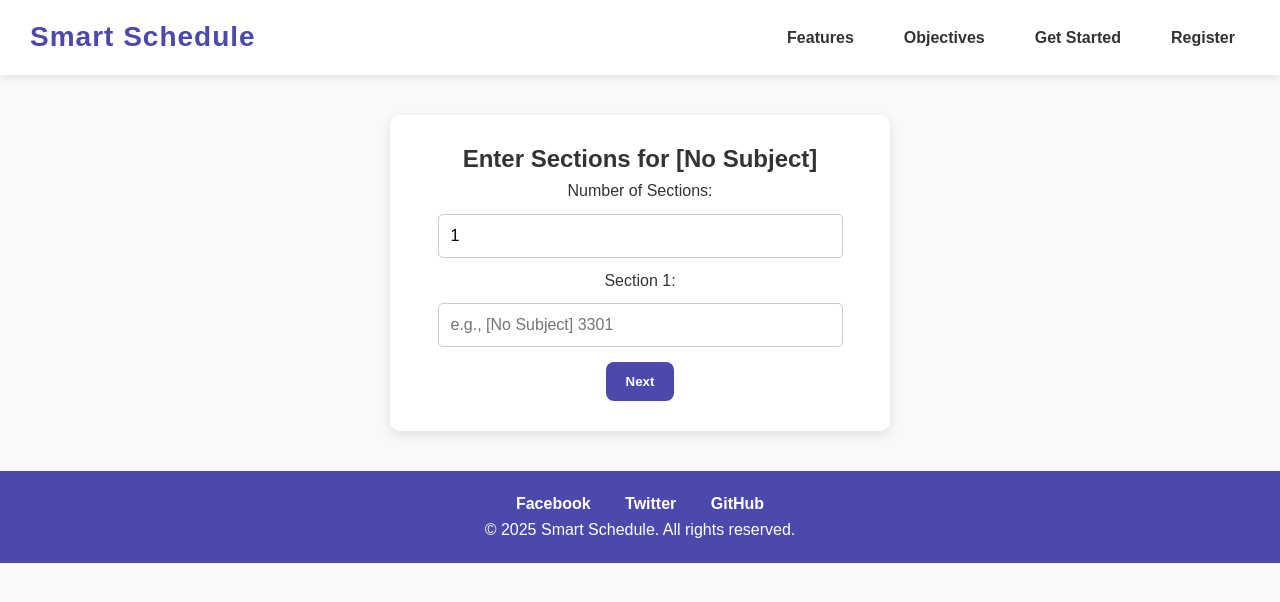
After one commit to Zain-51/--SS2--------, a Flask app: page /sections-input in a window 1280 px wide. The commit adds this page. Shown: the top 602 px of the page. Run offline with Flask 3, Linux system fonts and the light colour scheme.

Commit message:
Sections-input

```diff
--- a/main.py
+++ b/main.py
@@ -8,6 +8,10 @@ def home():
 @app.route("/subjects")
 def subjects():
     return render_template("subjects.html")
+
+@app.route("/sections-input")
+def sections_input():
+    return render_template("sections-input.html")
 
 @app.route("/sections")
 def sections():
--- a/static/app.js
+++ b/static/app.js
@@ -35,6 +35,14 @@ document.addEventListener("DOMContentLoaded", () => {
         default:
             console.log("Welcome to Smart Schedule!");
     }
+
+     // Add this for section-input.html جديد
+  const sectionCountInput = document.getElementById('section-count');
+  if (sectionCountInput) {
+    sectionCountInput.addEventListener('input', generateSectionInputs);
+    generateSectionInputs(); // Initialize on page load
+  }
+
 });
 
 // ======================================================
@@ -56,6 +64,70 @@ function redirectTo(page, message) {
     alert(message);
     window.location.href = page;
 }
+
+function loadSubject() {
+    const subjects = getSubjects();
+    const subjectIndex = new URLSearchParams(window.location.search).get('subject') || 0;
+    const subjectName = subjects[subjectIndex] || '[No Subject]';
+    document.getElementById('current-subject').textContent = subjectName;
+}
+
+// ======================================================
+// ✅ PAGE INITIALIZATION (DOMContentLoaded)
+// ======================================================
+document.addEventListener("DOMContentLoaded", () => {
+    console.log("🚀 Smart Schedule initialized");
+
+    // Load current subject name (for sections-input.html)
+    loadSubject();
+
+    // Initialize dynamic inputs based on current page
+    const currentPage = window.location.pathname.split("/").pop();
+
+    if (currentPage === "subjects.html" || currentPage === "subjects") {
+        generateSubjectInputs();
+    }
+    else if (currentPage === "sections-input.html" || currentPage === "sections-input") {
+        generateSectionInputs();
+        // Initialize section count input listener
+        const sectionCountInput = document.getElementById('section-count');
+        if (sectionCountInput) {
+            sectionCountInput.addEventListener('input', generateSectionInputs);
+            generateSectionInputs(); // Initial generation
+        }
+    }
+    else if (currentPage === "sections.html" || currentPage === "sections") {
+        if (getSubjects().length > 0) {
+            generateScheduleTable();
+        }
+    }
+
+    // Initialize dark mode if the toggle exists
+    const darkModeToggle = document.getElementById('darkModeToggle');
+    if (darkModeToggle) {
+        darkModeToggle.addEventListener('click', toggleDarkMode);
+        applyDarkMode(); // Apply saved mode
+    }
+});
+
+
+// ======================================================
+// 🆕 NEW: Section Input Generation Logic الجديدة حقت sections-input.html
+// ======================================================
+function generateSectionInputs() {
+    const count = document.getElementById('section-count').value;
+    const container = document.getElementById('section-names-container');
+    const currentSubject = document.getElementById('current-subject').textContent;
+
+    container.innerHTML = '';
+
+    for (let i = 1; i <= count; i++) {
+      container.innerHTML += `
+        <label>Section ${i}:</label>
+        <input type="text" id="section-${i}" placeholder="e.g., ${currentSubject} ${3300 + i}">
+      `;
+    }
+  }
 
 // ======================================================
 // 🚀 1️⃣ صفحة إدخال المواد (subjects.html)
@@ -88,27 +160,135 @@ function submitSubjects() {
 
     if (subjects.length > 0) {
         localStorage.setItem("subjects", JSON.stringify(subjects));
-        window.location.href = "sections";
+        window.location.href = "sections-input?subject=0"; // Redirect to the first subject's section input page
     } else {
         alert("⚠️ Please enter at least one subject.");
     }
 }
 
 // ======================================================
-// 🚀 2️⃣ صفحة تحديد الجدول الزمني (sections.html)
+// 🚀 SECTIONS-INPUT PAGE (sections-input.html) - FIXED
 // ======================================================
 let currentSubjectIndex = 0;
-let schedules = getSchedules();
 
-function generateScheduleTable() {
+function submitSections() {
+
+    // Debugging: Check if DOM is loaded
+    console.log("Document body:", document.body.innerHTML); // Check if DOM loaded
+    const sectionCountInput = document.getElementById("section-count");
+    if (!sectionCountInput) {
+        console.error("Missing elements:", {
+            'section-count': document.getElementById("section-count"),
+            'current-subject': document.getElementById("current-subject")
+        });
+        return;
+    }
+
+    const params = new URLSearchParams(window.location.search);
+    const subjectIndex = parseInt(params.get("subject")) || 0;
+    const subjects = getSubjects();
+    const currentSubject = subjects[subjectIndex];
+
+    // 1. Save the current sections
+    const sectionCount = sectionCountInput.value;
+    const sections = {};
+    const allSchedules = getSchedules()
+    Object.assign(allSchedules, sections);
+    localStorage.setItem("schedules", JSON.stringify(allSchedules));
+
+    for (let i = 1; i <= sectionCount; i++) {
+        const sectionName = document.getElementById(`section-${i}`).value.trim();
+        if (sectionName) {
+            // Store as "Subject - Section" (e.g. "Math - 3301")
+            sections[`${currentSubject} - ${sectionName}`] = []; // Empty slots for now
+        }
+    }
+
+    // 2. Merge with existing data
+    const allSections = getSchedules();
+    Object.assign(allSections, sections);
+    localStorage.setItem("schedules", JSON.stringify(allSections));
+
+    // 3. Debug output
+    console.log("Saved sections:", allSections);
+
+    // 4. Redirect logic
+    if (subjectIndex < subjects.length - 1) {
+        window.location.href = `/sections-input?subject=${subjectIndex + 1}`;
+    } else {
+        window.location.href = "sections";
+    }
+}
+
+// Initialize section inputs
+document.addEventListener("DOMContentLoaded", () => {
+    const params = new URLSearchParams(window.location.search);
+    const subjectIndex = parseInt(params.get("subject")) || 0;
+    const subjects = getSubjects();
+
+    if (subjects.length > 0) {
+        document.getElementById("current-subject").textContent = subjects[subjectIndex];
+    }
+
+    // Initialize section count listener
+    const sectionCountInput = document.getElementById("section-count");
+    if (sectionCountInput) {
+        sectionCountInput.addEventListener("input", generateSectionInputs);
+        generateSectionInputs(); // Initial generation
+    }
+});
+
+// ======================================================
+// 🚀 2️⃣ صفحة تحديد الجدول الزمني (sections.html) - UPDATED
+// ======================================================
+let currentSectionIndex = 0;
+let allSections = [];
+
+function initializeSectionPage() {
+    // Load all sections from storage
+    const schedules = getSchedules();
+    allSections = Object.keys(schedules);
+
+    // Set up event listeners
+    document.getElementById('next-btn').addEventListener('click', nextSection);
+    document.getElementById('prev-btn').addEventListener('click', prevSection);
+
+    // Initial UI update
+    updateSectionUI();
+}
+
+function updateSectionUI() {
+    if (allSections.length === 0) {
+        console.error("No sections found!");
+        return;
+    }
+
+    const currentSection = allSections[currentSectionIndex];
+
+    // Update UI elements
+    document.getElementById('current-section').textContent = currentSection;
+    document.getElementById('current-section-number').textContent = currentSectionIndex + 1;
+    document.getElementById('total-sections').textContent = allSections.length;
+
+    // Update button states
+    document.getElementById('prev-btn').disabled = currentSectionIndex === 0;
+    document.getElementById('next-btn').textContent =
+        currentSectionIndex === allSections.length - 1 ? "Finish" : "Next Section";
+
+    // Generate the schedule table
+    generateScheduleTable(currentSection);
+}
+
+function generateScheduleTable(currentSection) {
     const scheduleBody = document.getElementById("schedule-body");
     if (!scheduleBody) return;
 
-    scheduleBody.innerHTML = ""; // إعادة تعيين الجدول
+    scheduleBody.innerHTML = "";
 
-    const times = ["8:00 AM", "9:00 AM", "10:00 AM", "11:00 AM", "12:00 PM", "1:00 PM", "2:00 PM", "3:00 PM", "4:00 PM", "5:00 PM"];
+    const times = ["8:00 AM", "9:00 AM", "10:00 AM", "11:00 AM", "12:00 PM",
+                  "1:00 PM", "2:00 PM", "3:00 PM", "4:00 PM", "5:00 PM"];
     const days = ["Sunday", "Monday", "Tuesday", "Wednesday", "Thursday"];
-    const subjects = getSubjects();
+    const schedules = getSchedules();
 
     times.forEach(time => {
         const row = document.createElement("tr");
@@ -120,6 +300,16 @@ function generateScheduleTable() {
             cell.dataset.day = day;
             cell.dataset.time = time;
 
+            // Check if this slot is already selected
+            const sectionSlots = schedules[currentSection] || [];
+            const isSelected = sectionSlots.some(slot =>
+                slot.day === day && slot.time === time);
+
+            if (isSelected) {
+                cell.classList.add("selected");
+                cell.textContent = "✔";
+            }
+
             cell.addEventListener("click", () => {
                 cell.classList.toggle("selected");
                 cell.textContent = cell.classList.contains("selected") ? "✔" : "+";
@@ -130,33 +320,54 @@ function generateScheduleTable() {
 
         scheduleBody.appendChild(row);
     });
-
-    document.getElementById("subject-title").textContent = `Input sections for ${subjects[currentSubjectIndex]}`;
 }
 
-function nextSubject() {
+function nextSection() {
     saveCurrentSchedule();
-    const subjects = getSubjects();
 
-    if (currentSubjectIndex < subjects.length - 1) {
-        currentSubjectIndex++;
-        generateScheduleTable();
+    if (currentSectionIndex < allSections.length - 1) {
+        currentSectionIndex++;
+        updateSectionUI();
     } else {
-        localStorage.setItem("schedules", JSON.stringify(schedules)); // Save schedules to localStorage
-        console.log("Final schedules saved to localStorage:", schedules); // Debug: Check final schedules
         window.location.href = "preferences";
+    }
+}
+
+function prevSection() {
+    saveCurrentSchedule();
+
+    if (currentSectionIndex > 0) {
+        currentSectionIndex--;
+        updateSectionUI();
     }
 }
 
 function saveCurrentSchedule() {
     const selectedCells = document.querySelectorAll(".selected");
-    const currentSubject = getSubjects()[currentSubjectIndex];
+    const currentSection = allSections[currentSectionIndex];
+    const schedules = getSchedules();
 
-    schedules[currentSubject] = Array.from(selectedCells).map(cell => ({
+    schedules[currentSection] = Array.from(selectedCells).map(cell => ({
         day: cell.dataset.day,
         time: cell.dataset.time
     }));
+
+    localStorage.setItem("schedules", JSON.stringify(schedules));
 }
+
+// Initialize the page
+document.addEventListener("DOMContentLoaded", () => {
+    if (window.location.pathname.includes("sections")) {
+        initializeSectionPage();
+    }
+});
+
+//temprorary debugging code
+document.getElementById('prev-btn').addEventListener('click', (e) => {
+    e.preventDefault(); // Test if this fixes it
+    console.log("Prev clicked"); // Verify this logs
+    prevSection();
+});
 
 // ======================================================
 // 🚀 3️⃣ صفحة التفضيلات (preferences.html)
--- a/static/main.css
+++ b/static/main.css
@@ -508,3 +508,45 @@ body.dark-mode {
     color: white;
     transform: scale(1.05);
 }
+
+/* ====================================================== */
+/* 🆕 NEW SECTION STYLES (sections.html) */
+/* ====================================================== */
+
+/* Progress indicator */
+.progress-indicator {
+    text-align: center;
+    margin: 15px 0;
+    font-weight: 600;
+    color: #4b49ac;
+}
+
+/* Section navigation */
+.section-navigation {
+    display: flex;
+    justify-content: space-between;
+    margin-top: 25px;
+    gap: 15px;
+}
+
+#current-section {
+    color: #4b49ac;
+    font-weight: 600;
+}
+
+/* Button states */
+#prev-btn:disabled {
+    opacity: 0.5;
+    cursor: not-allowed;
+}
+
+/* Responsive adjustments */
+@media (max-width: 768px) {
+    .section-navigation {
+        flex-direction: column;
+    }
+
+    .section-navigation button {
+        width: 100%;
+    }
+}
--- /dev/null
+++ b/templates/sections-input.html
@@ -0,0 +1,51 @@
+<!DOCTYPE html>
+<html lang="en">
+<head>
+    <meta charset="UTF-8">
+    <meta name="viewport" content="width=device-width, initial-scale=1.0">
+    <title>Enter Sections - Smart Schedule</title>
+    <link rel="stylesheet" href="{{url_for('static', filename='main.css')}}">
+</head>
+<body>
+    <!-- Navigation Bar (Same as subjects.html) -->
+    <nav class="navbar">
+        <div class="logo">Smart Schedule</div>
+        <ul class="nav-links">
+            <li><a href="index.html#features">Features</a></li>
+            <li><a href="index.html#objectives">Objectives</a></li>
+            <li><a href="subjects.html" class="btn">Get Started</a></li>
+            <li><a href="#">Register</a></li>
+        </ul>
+    </nav>
+
+    <!-- Main Form Section -->
+    <section class="form-section">
+        <h1>Enter Sections for <span id="current-subject">[Subject]</span></h1>
+
+        <!-- Number of Sections Input -->
+        <label>Number of Sections:</label>
+    <input type="number" id="section-count" min="1" max="10" value="1" onchange="generateSectionInputs()">
+
+    <div id="section-names-container">
+        <!-- Dynamic inputs will appear here -->
+        <label>Section 1:</label>
+        <input type="text" id="section-1" placeholder="e.g., [Subject] 101">
+    </div>
+
+    <button class="btn-primary" onclick="submitSections()">Next</button>
+</section>
+
+    <!-- Footer (Same as subjects.html) -->
+    <footer class="footer">
+        <div class="socials">
+            <a href="#">Facebook</a>
+            <a href="#">Twitter</a>
+            <a href="#">GitHub</a>
+        </div>
+        <p>© 2025 Smart Schedule. All rights reserved.</p>
+    </footer>
+
+    <!-- JavaScript will be added later -->
+    <script src="{{url_for('static', filename='app.js')}}"></script>
+</body>
+</html>
```
Also changed, not shown: templates/sections.html (+13 -10 lines).
